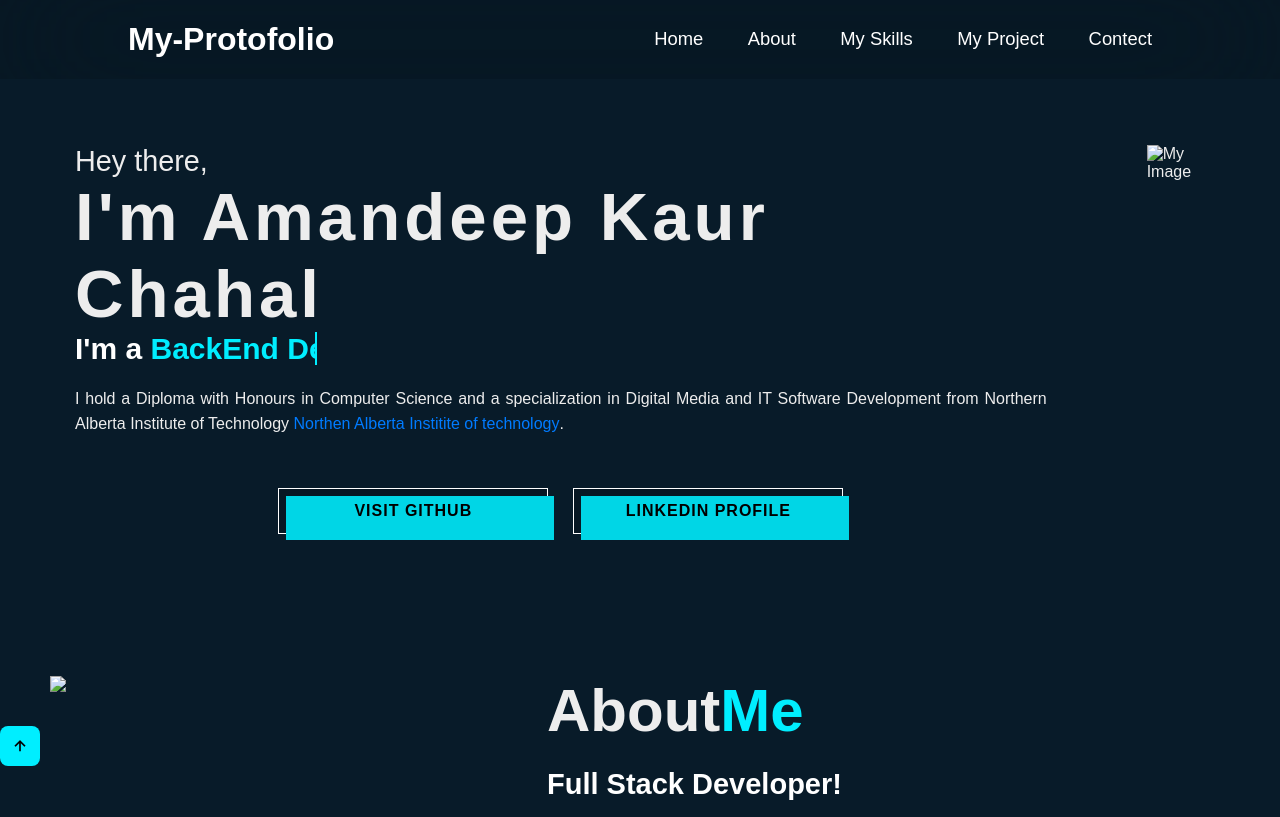
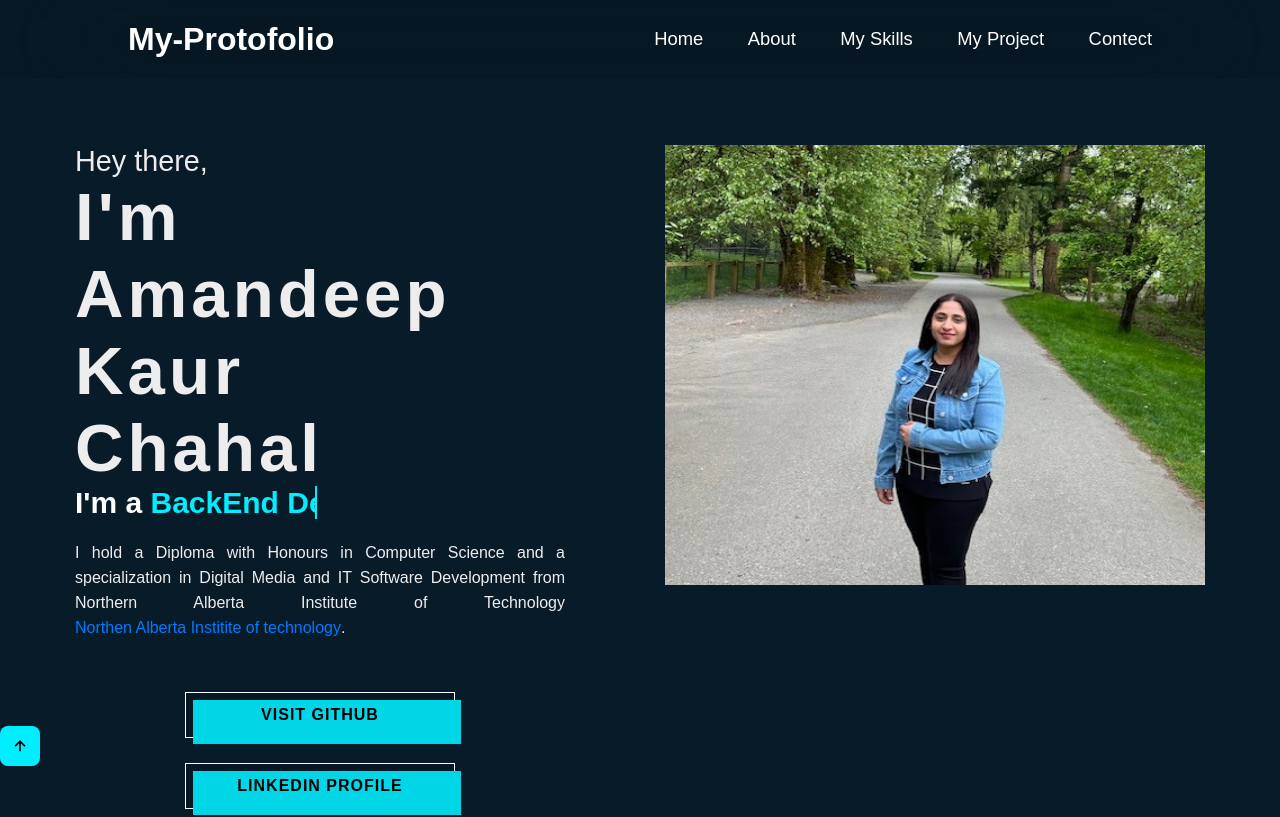
Before and after one commit to chahaltechltd/Aman-Portfolio, a plain HTML site: page index.html in a window 1280 px wide. Shown: the top 817 px of the page. Drawn offline with nearby package versions, Linux system fonts and the light colour scheme.

Commit message:
Add files via upload

```diff
--- a/index.html
+++ b/index.html
@@ -52,7 +52,7 @@
                      </div>
                   </div>
                   <div>
-                     <img src="~\my_image_main.jpg" alt="My Image" class="my-image-main-page image-animation">
+                     <img src="my_image_main.jpg" alt="My Image" class="my-image-main-page image-animation">
                   </div>
                </div>
             </div>
@@ -63,7 +63,7 @@
       <section class="about" id="about">
          <div class="row">
             <div class="about-img">
-               <img src="C:\Users\chaha\OneDrive\Desktop\AmanProfile\my_image_main.jpg">
+               <img src="my_image_main.jpg">
             </div>
             <div class="right">
                <div class="content1">
```
